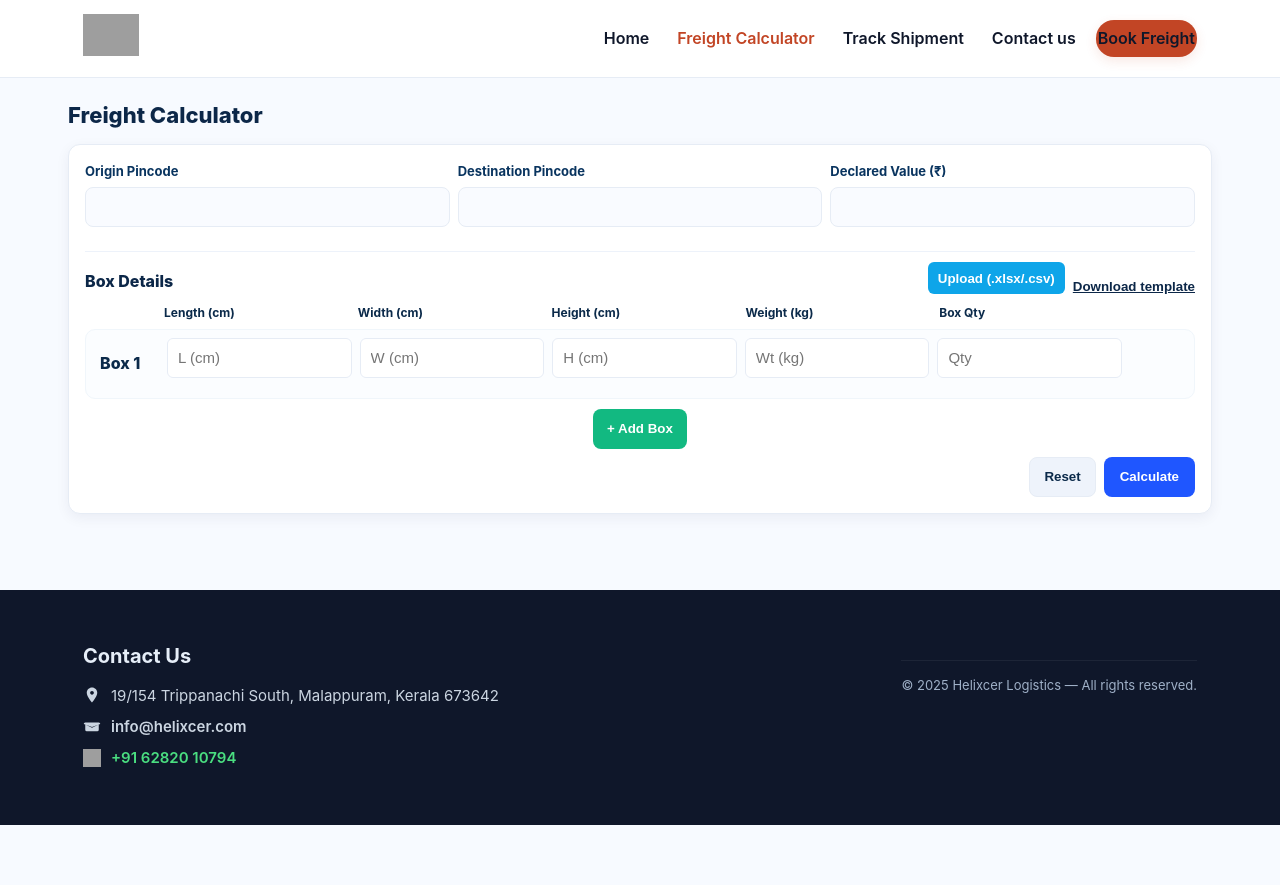
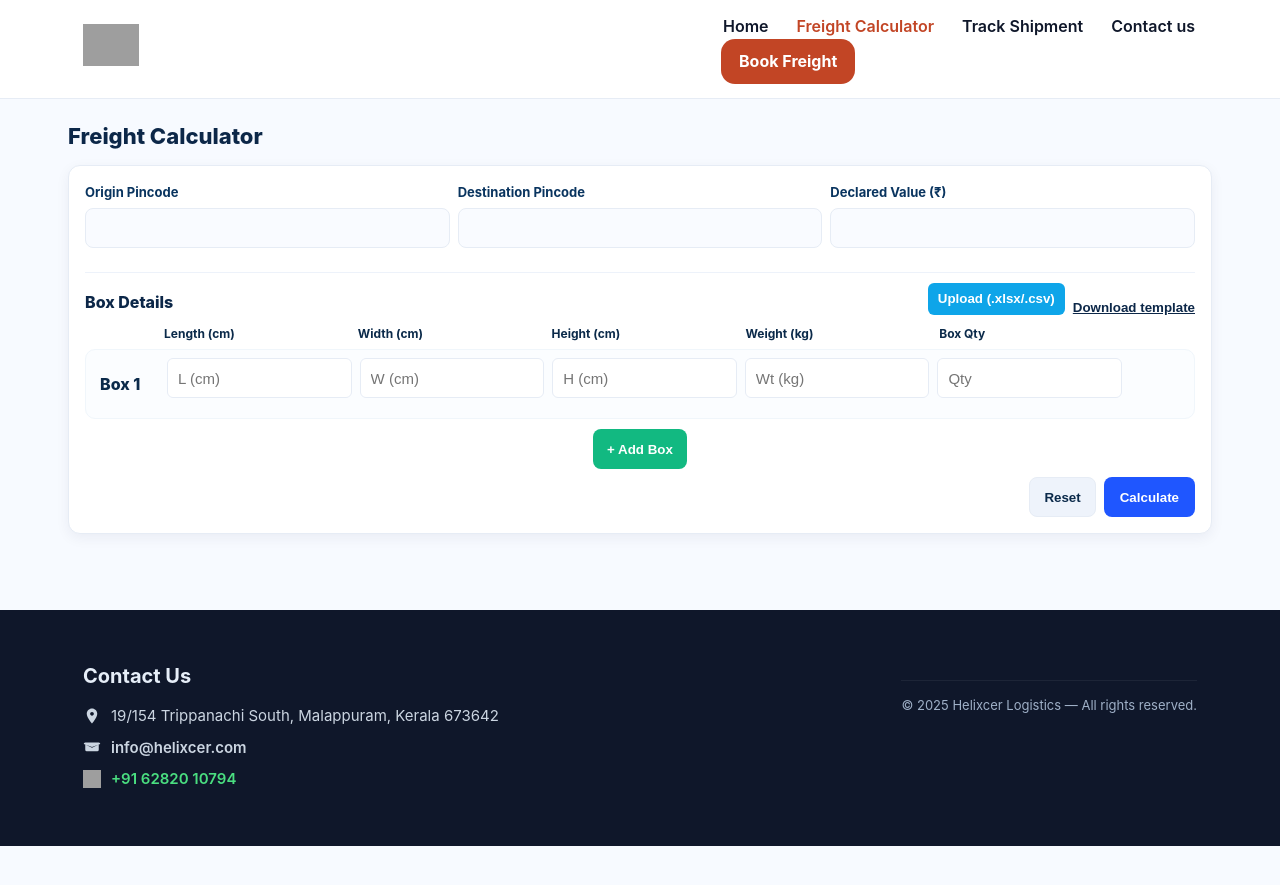
Before and after one commit to nisaran/helixcer-logistics, a Jekyll site: the page built from calculator/index.html, in a window 1280 px wide. Shown: the top 885 px of the page. Built offline with Jekyll 4.4.1, drawn with Linux system fonts in a browser that asks for light colours; grey boxes are pictures that could not be loaded.

Commit message:
Update style.css

```diff
--- a/assets/css/style.css
+++ b/assets/css/style.css
@@ -2,7 +2,6 @@
    FULL SITE CSS - Helixcer Logistics
    - Active color: #C24525
    - Unified header/footer, responsive menu, hamburger -> X
-   - Book Freight button fully integrated and responsive
 ========================================================= */
 
 /* -----------------------
@@ -65,6 +64,18 @@ p{color:var(--muted);margin:0}
 }
 .button:hover,.btn:hover{background:var(--accent-dark);transform:translateY(-1px)}
 
+.book-btn,
+.book-btn:link,
+.book-btn:visited,
+.book-btn:active {
+  color: #ffffff !important;
+  background: var(--accent) !important;
+  padding: 10px 18px;
+  border-radius: 14px;
+  font-weight: 700;
+  display: inline-block;
+}
+
 /* -----------------------
    CARDS / PANELS
 ------------------------*/
@@ -90,7 +101,7 @@ header.site-header{
   border-bottom:1px solid var(--border);
   position:sticky;
   top:0;
-  z-index:99999;
+  z-index:9999;
 }
 
 .header-wrap{
@@ -105,16 +116,9 @@ header.site-header{
 
 .logo img{height:42px}
 
-/* NAV container */
-nav.nav{
-  display:flex !important;
-  align-items:center !important;
-  gap:18px;
-}
-
-/* NAV list */
+/* NAV styles */
 nav.nav ul{
-  display:flex !important;
+  display:flex;
   gap:24px;
   align-items:center;
   list-style:none;
@@ -122,59 +126,29 @@ nav.nav ul{
   padding:0;
 }
 
-nav.nav ul li{
-  display:inline-block;
-  white-space:nowrap;
+nav.nav a{
+  color:var(--text);
+  font-weight:600;
+  text-decoration:none;
+  position:relative;
+  padding:6px 2px;
+  transition: color .25s ease;
 }
 
-/* NAV links */
-nav.nav a,
-nav.nav a:link,
-nav.nav a:visited,
-nav.nav a:active {
-  color:var(--text) !important;
-  font-weight:600;
-  text-decoration:none !important;
-  padding:6px 2px;
-  transition:color .25s ease;
-}
-
-/* Active menu */
+/* ACTIVE color only (no underline) */
 nav.nav a.active{
   color:var(--accent) !important;
 }
 
-/* Hover */
+/* Hover uses brand color too */
 nav.nav a:hover{
   color:var(--accent) !important;
 }
 
-/* -----------------------
-   BOOK FREIGHT BUTTON
-------------------------*/
-.book-btn,
-.book-btn:link,
-.book-btn:visited,
-.book-btn:active {
-  background:var(--accent);
-  color:#ffffff !important;     /* ALWAYS white text */
-  padding:10px 16px;
-  border-radius:18px;
-  font-weight:700;
-  text-decoration:none !important;
-  margin-left:auto;             /* push to right on desktop */
-  white-space:nowrap;
-  box-shadow:0 4px 12px rgba(194,69,37,0.12);
-  transition:background .25s ease, transform .2s ease;
-}
-
-.book-btn:hover{
-  background:var(--accent-dark);
-  transform:translateY(-1px);
-}
+nav.nav a::after{content:none}
 
 /* -----------------------
-   HAMBURGER BUTTON
+   HAMBURGER + MOBILE MENU
 ------------------------*/
 .hamburger{
   display:none;
@@ -196,7 +170,7 @@ nav.nav a:hover{
   background:var(--accent);
   border-radius:3px;
   position:absolute;
-  transition: transform .35s ease, opacity .25s ease;
+  transition: transform .35s ease, opacity .25s ease, background .25s ease;
 }
 
 .hamburger .top{transform:translateY(-8px)}
@@ -208,16 +182,13 @@ body.show-menu .hamburger .middle{opacity:0}
 body.show-menu .hamburger .bottom{transform:translateY(0) rotate(-45deg)}
 
 /* -----------------------
-   MOBILE MENU
+   MOBILE NAV FIX
 ------------------------*/
 @media (max-width:820px){
 
-  .hamburger{display:flex}
-
-  nav.nav{
-    flex-direction:column;
-    align-items:flex-start;
-    display:none;
+  /* hide nav by default */
+  nav.nav {
+    display: none !important;
     position:absolute;
     top:68px;
     left:0;
@@ -229,22 +200,26 @@ body.show-menu .hamburger .bottom{transform:translateY(0) rotate(-45deg)}
     box-shadow:0 8px 24px rgba(0,0,0,0.06);
   }
 
-  body.show-menu nav.nav{display:block}
+  /* show when menu toggled */
+  body.show-menu nav.nav {
+    display:block !important;
+  }
 
   nav.nav ul{
-    flex-direction:column;
-    gap:18px;
+    flex-direction:column !important;
+    gap:24px !important;
+    align-items:center !important;
   }
 
   /* Center Book Freight button */
-  .book-btn {
+  .book-btn{
     margin-left:0 !important;
     margin-right:0 !important;
-    margin-top:18px;
     align-self:center !important;
     text-align:center !important;
-    width:auto;
   }
+
+  .hamburger{display:flex}
 }
 
 /* -----------------------
@@ -277,13 +252,6 @@ footer a:hover{color:#fff}
 .center{text-align:center}
 
 /* -----------------------
-   MOBILE TWEAKS
+   OVERRIDE
 ------------------------*/
-@media (max-width:480px){
-  .header-wrap{padding:10px 12px}
-  .logo img{height:36px}
-  .hamburger{width:44px;height:44px;padding:8px}
-  .hamburger .bar{width:22px}
-}
-
-/* EOF */
+header.site-header{position:sticky;top:0;z-index:99999}
```
